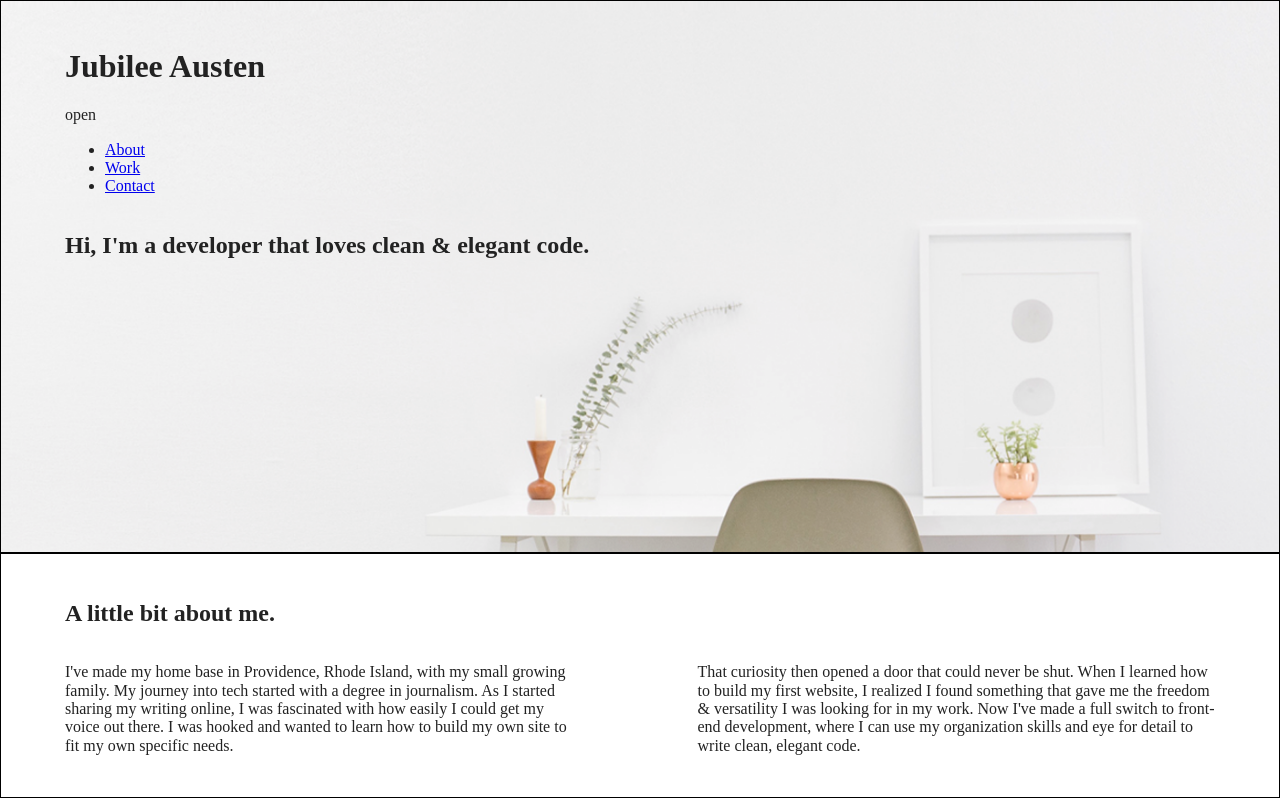
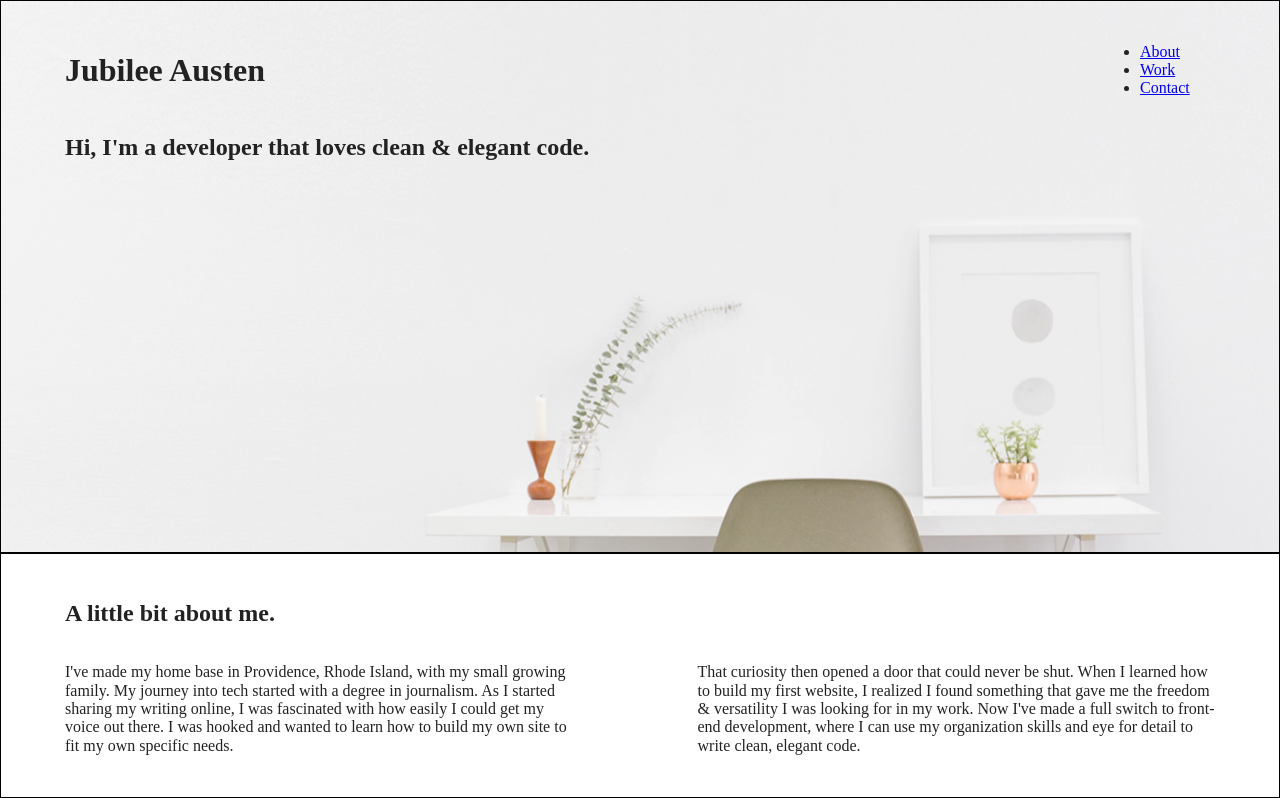
Before and after one commit to K-Zimny/Austen-responsive, a website built with Parcel: page index.html in a window 1280 px wide. Shown: the top 798 px of the page. Built offline with nearby package versions, Linux system fonts and the light colour scheme.

Commit message:
Styled nav for mobile, and tablet

```diff
--- a/css/main.css
+++ b/css/main.css
@@ -115,6 +115,28 @@ header .content-wrapper {
   background-position: center;
   background-repeat: no-repeat;
   height: 500px;
+}
+
+header .header-title-nav {
+  display: flex;
+  flex-flow: row wrap;
+  width: 100%;
+  align-items: center;
+}
+
+header .site-title {
+  width: 90%;
+}
+
+header .menu-icon {
+  width: 10%;
+  font-size: 2.5em;
+}
+
+/*  nav styles  */
+
+header nav {
+  display: none;
 }
 
 /* mobile nav styles  */
@@ -297,6 +319,7 @@ footer li {
 
   /******* header styles  ********/
 
+
   /******** main styles  ********/
 
   /*** about section styles  ***/
@@ -363,6 +386,16 @@ footer li {
   /********* Text styles  **********/
 
   /******* header styles  ********/
+
+  /* nav styles */
+
+  header nav {
+    display: flex;
+  }
+
+  header .menu-icon {
+    display: none;
+  }
 
   /******** main styles  ********/
 
--- a/index.html
+++ b/index.html
@@ -24,7 +24,7 @@
   <body>
     <header>
       <div class="content-wrapper">
-        <div class="site-title">
+        <div class="header-title-nav"><div class="site-title">
           <h1>Jubilee Austen</h1>
         </div>
         <div id="myNav" class="overlay">
@@ -35,7 +35,7 @@
             <a onclick="closeNav()" href="#contact">Contact</a>
           </div>
         </div>
-        <span onclick="openNav()">open</span>
+        <span class ="menu-icon" onclick="openNav()">&#9776;</span>
         <nav>
           <ul>
             <li><a href="#about">About</a></li>
@@ -43,6 +43,7 @@
             <li><a href="#contact">Contact</a></li>
           </ul>
         </nav>
+      </div>
         <div class="content">
           <h2>
             <span>Hi, </span>I'm a developer that loves clean &amp; elegant
```
